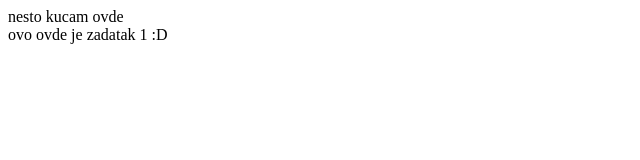
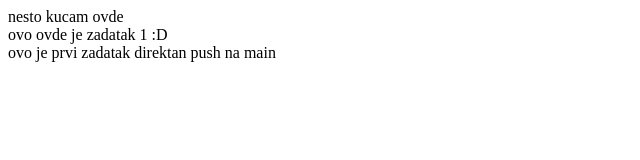
Before and after one commit to nmarkovic-conga/academy, a plain HTML site: page index.html in a window 1280 px wide. Shown: the whole page, without its empty margins (0-640 px from the left). Drawn offline with Linux system fonts and the light colour scheme.

Commit message:
ovo je prvi zadatak koji cu da pushujem direktno na main branch

```diff
--- a/index.html
+++ b/index.html
@@ -5,3 +5,7 @@
 <div>
     ovo ovde je zadatak 1 :D
 </div>
+
+<div>
+    ovo je prvi zadatak direktan push na main
+</div>
```
